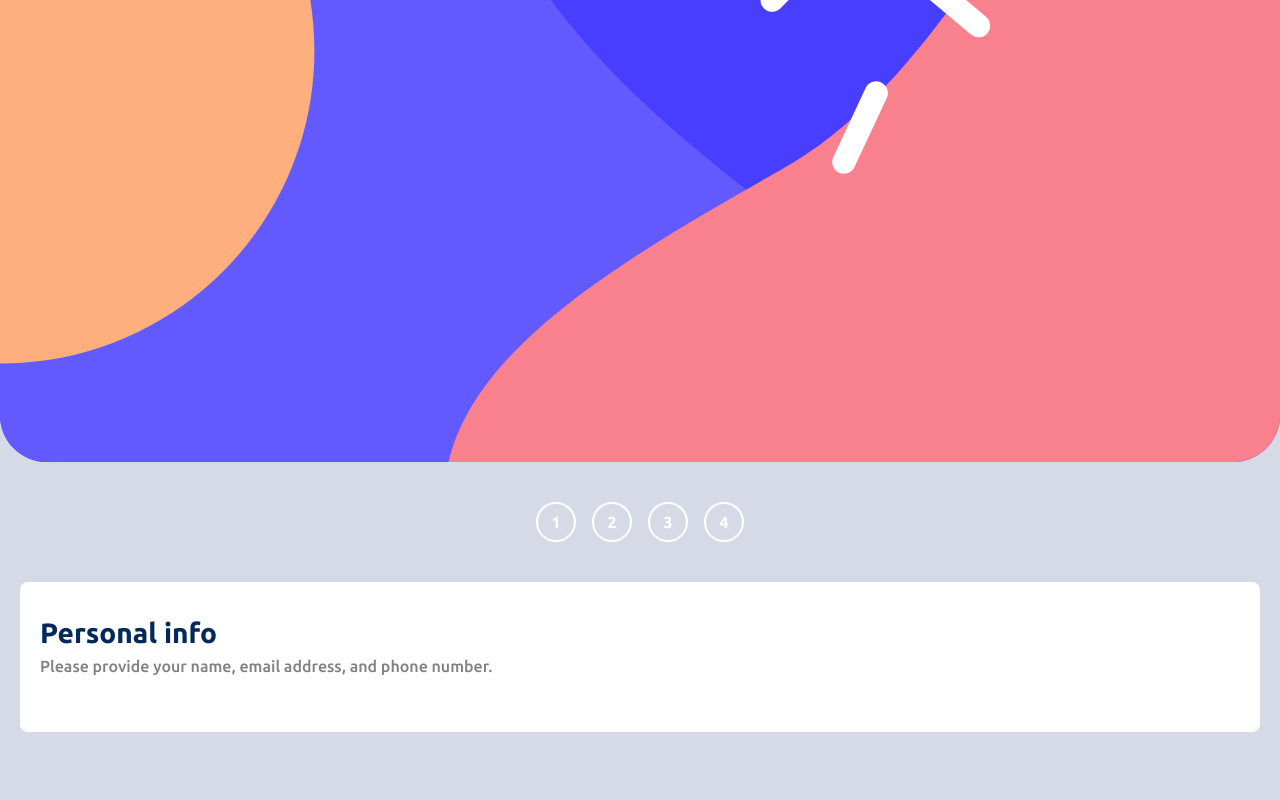
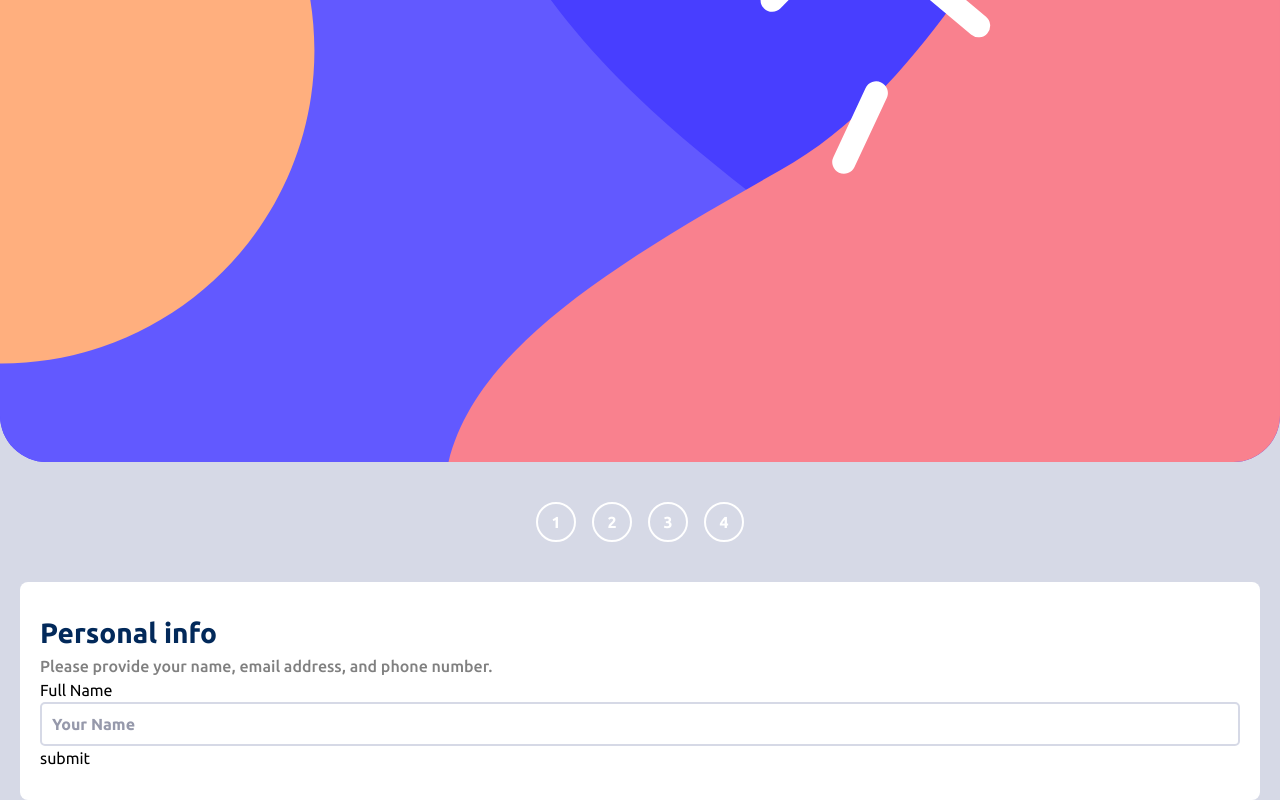
Before and after one commit to PiotrO9/Multi-step-form, a Vue app: page / in a window 1280 px wide. Shown: the part 2191-2991 px from the top of the page. Before the commit the page ends 2923 px from the top, so only its background shows below. Built offline with nearby package versions, Linux system fonts and the light colour scheme.

Commit message:
Add custom input validations from documentation

```diff
--- a/package.json
+++ b/package.json
@@ -16,7 +16,8 @@
     "@vee-validate/rules": "^4.12.4",
     "pinia": "^2.1.7",
     "vue": "^3.3.11",
-    "vue-router": "^4.2.5"
+    "vue-router": "^4.2.5",
+    "yup": "^1.3.3"
   },
   "devDependencies": {
     "@rushstack/eslint-patch": "^1.3.3",
--- a/src/components/common/InputField.vue
+++ b/src/components/common/InputField.vue
@@ -1,9 +1,58 @@
 <template>
-    <Field />
+    <div class="TextInput" :class="{ 'has-error': !!errorMessage, success: meta.valid }">
+
+        <label :for="name">
+            {{ label }}
+        </label>
+        <input :name="name" :id="name" :type="type" :value="inputValue" :placeholder="placeholder" @input="handleChange"
+            @blur="handleBlur" />
+        <p class="help-message" v-show="errorMessage || meta.valid">
+            {{ errorMessage || successMessage }}
+        </p>
+    </div>
 </template>
 
-<script setup>
-import { Field } from 'vee-validate';
+<script setup lang="ts">
+import { useField } from 'vee-validate';
+import { defineProps, toRef } from 'vue';
+
+const props = defineProps({
+    type: String,
+    value: String,
+    name: String,
+    label: String,
+    successMessage: String,
+    placeholder: String
+});
+
+const name = toRef<string>(props.name ?? "");
+
+const {
+    value: inputValue,
+    errorMessage,
+    handleBlur,
+    handleChange,
+    meta,
+} = useField(name, undefined, {
+    initialValue: props.value,
+});
+
 </script>
 
-<style></style>
+<style scoped>
+.error {
+    color: red;
+}
+
+input {
+    width: 100%;
+    border: 2px solid var(--light-gray);
+    border-radius: 5px;
+    padding: 8px 10px;
+}
+
+input::placeholder {
+    color: var(--cool-gray);
+    font-weight: 600;
+}
+</style>
--- a/src/components/steps/one/StepOne.vue
+++ b/src/components/steps/one/StepOne.vue
@@ -4,30 +4,45 @@
         <span class="description">
             Please provide your name, email address, and phone number.
         </span>
-        <input type="text" v-model="email" v-bind="emailAttrs">
-        <Form @submit="onSubmit">
-            <Field name="email">
-
-            </Field>
+        <!-- <input type="text" v-model="email" v-bind="emailAttrs"> -->
+        <Form @submit="onSubmit" :validation-schema="schema" @invalid-submit="onInvalidSubmit">
+            <InputField name="name" type="text" label="Full Name" placeholder="Your Name"
+                success-message="Nice to meet you!" />
+            <button type="submit">
+                submit
+            </button>
         </Form>
     </div>
 </template>
 
 <script setup lang="ts">
 import InputField from "../../common/InputField.vue"
-import { useForm, Form, Field } from 'vee-validate';
+import { Form } from 'vee-validate';
+import * as Yup from 'yup';
 
-const { handleSubmit, defineField } = useForm();
+function onSubmit(values) {
+    alert(JSON.stringify(values, null, 2));
+}
 
-defineField('email', {
-    initialValue: '',
-    validation: 'required|email'
+function onInvalidSubmit() {
+    const submitBtn = document.querySelector('.submit-btn');
+    submitBtn.classList.add('invalid');
+    setTimeout(() => {
+        submitBtn.classList.remove('invalid');
+    }, 1000);
+}
+
+const schema = Yup.object().shape({
+    name: Yup.string().required(),
+    email: Yup.string().email().required(),
+    password: Yup.string().min(6).required(),
+    confirm_password: Yup.string()
+        .required()
+        .oneOf([Yup.ref('password')], 'Passwords do not match'),
 });
 
-function onSubmit(values) {
-    console.log('Form Values:', values);
-    // Handle form submission here
-}
+
+
 </script>
 
 <style scoped>
```
Also changed, not shown: 1 other file (tests, documents, lock files or other folders).
